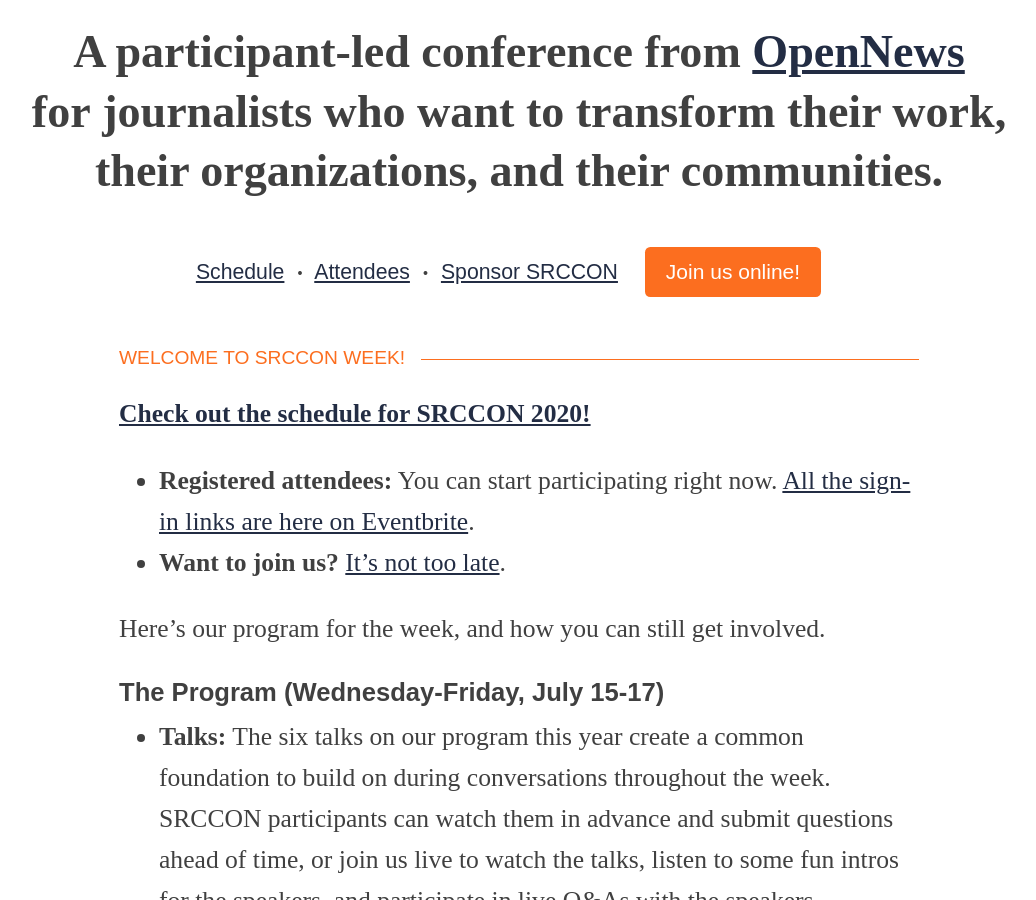
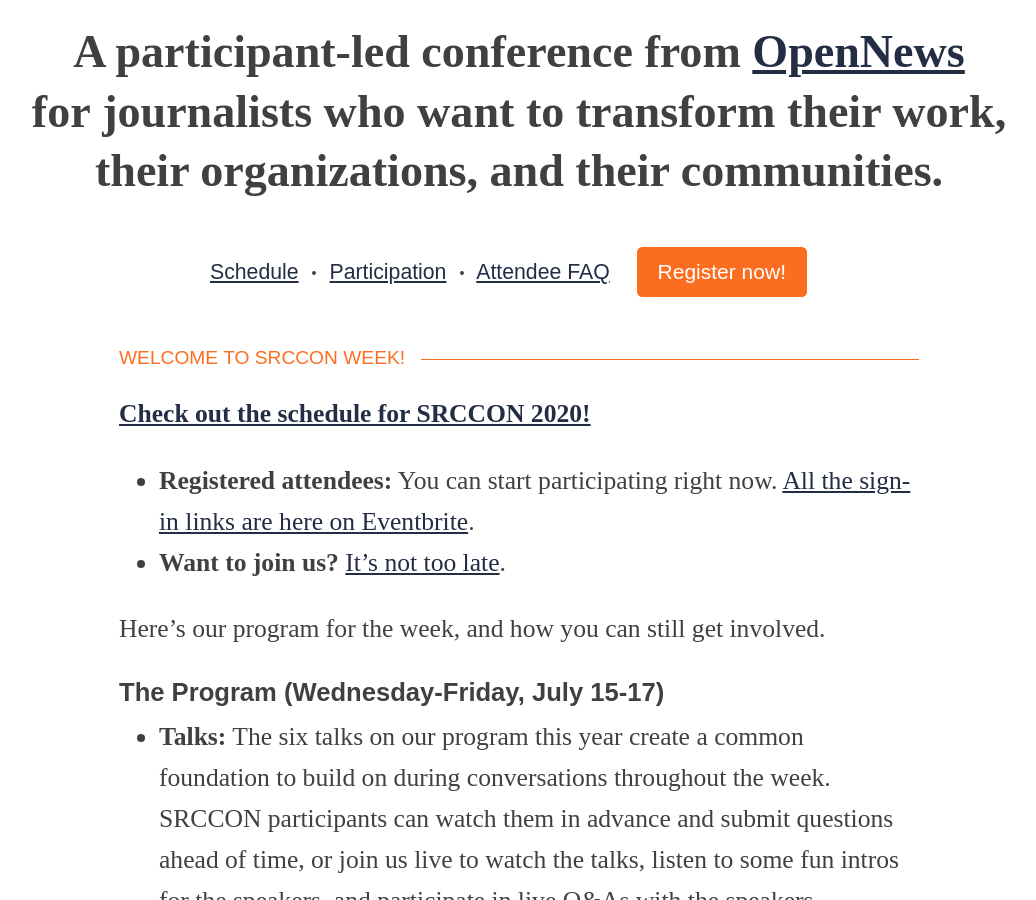
Before and after one commit to OpenNews/srccon-2020, a Jekyll site: the page built from homepage.md, in a window 1280 px wide and 900 px high, scrolled down 425 px. Shown: the whole window, without its empty margins (121-1157 px from the left). Built offline with Jekyll 4.4.1, drawn with Linux system fonts in a browser that asks for light colours; some web fonts are replaced; our own code applies the rules of GitHub Pages for plain Markdown files.

Commit message:
changing the links

```diff
--- a/_config.yml
+++ b/_config.yml
@@ -33,7 +33,7 @@
       # layout: set this value to layout_with_header_image for pages with images at top
       layout: simple_layout
       # cta_button_text: give this a value to enable the orange "call to action" button
-      cta_button_text: Join us online!
+      cta_button_text: Register now!
       # cta_button_link: set this value to a URL for the orange button (ticket form, etc)
       cta_button_link: /participation/form
   - scope:
--- a/_layouts/simple_layout.html
+++ b/_layouts/simple_layout.html
@@ -47,9 +47,9 @@
             <div class="sub-nav">
                 <a href="/schedule">Schedule</a>
                 <span class="line-splitter">&bull;</span>
-                <a href="/attendees">Attendees</a>
+                <a href="/attendees">Participation</a>
                 <span class="line-splitter">&bull;</span>
-                <a href="/sponsors">Sponsor SRCCON</a>
+                <a href="/attendee-faq">Attendee FAQ</a>
                 {% if page.cta_button_text %}
                 <a href="{{ page.cta_button_link }}" class="button">{{ page.cta_button_text }}</a>
                 {% else %}
```
Also changed, not shown: attendee-faq.md (+8 -9 lines).
